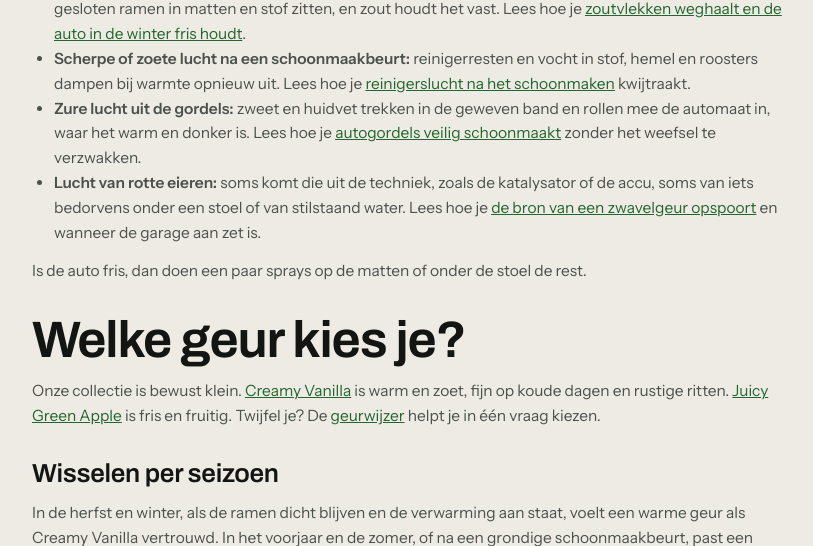
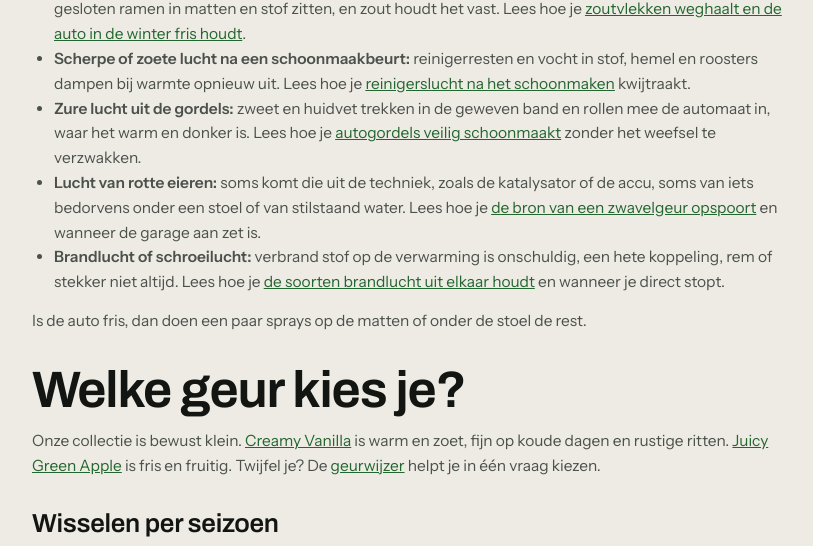
Before and after one commit to budgetbikeshopping-bit/tropicalfresh-theme, a WordPress theme: template page-autoparfum.php in a window 1280 px wide. Shown: the part 2260-2806 px from the top of the page, without its empty margins (228-1041 px from the left). Run offline with PHP 8.4 and a stand-in for WordPress, Linux system fonts and the light colour scheme; the site name, menu and one post (Sample post) are stand-ins, and other content is empty; some libraries are stand-ins or nearby versions.

Commit message:
Pijler: hub-bullet brandlucht + Verder lezen item 42 (brandlucht in de auto, 1884)
Co-Authored-By: Claude Fable 5.2 <noreply@anthropic.com>

```diff
--- a/page-autoparfum.php
+++ b/page-autoparfum.php
@@ -136,6 +136,7 @@ foreach ( $sim_products as $p ) {
 				<li><strong>Scherpe of zoete lucht na een schoonmaakbeurt:</strong> reinigerresten en vocht in stof, hemel en roosters dampen bij warmte opnieuw uit. Lees hoe je <a href="<?php echo esc_url( home_url( '/autoparfum/auto-ruikt-chemisch-na-schoonmaken/' ) ); ?>">reinigerslucht na het schoonmaken</a> kwijtraakt.</li>
 				<li><strong>Zure lucht uit de gordels:</strong> zweet en huidvet trekken in de geweven band en rollen mee de automaat in, waar het warm en donker is. Lees hoe je <a href="<?php echo esc_url( home_url( '/autoparfum/autogordels-schoonmaken-geur/' ) ); ?>">autogordels veilig schoonmaakt</a> zonder het weefsel te verzwakken.</li>
 				<li><strong>Lucht van rotte eieren:</strong> soms komt die uit de techniek, zoals de katalysator of de accu, soms van iets bedorvens onder een stoel of van stilstaand water. Lees hoe je <a href="<?php echo esc_url( home_url( '/autoparfum/rotte-eieren-lucht-auto-zwavelgeur/' ) ); ?>">de bron van een zwavelgeur opspoort</a> en wanneer de garage aan zet is.</li>
+				<li><strong>Brandlucht of schroeilucht:</strong> verbrand stof op de verwarming is onschuldig, een hete koppeling, rem of stekker niet altijd. Lees hoe je <a href="<?php echo esc_url( home_url( '/autoparfum/brandlucht-in-auto-schroeilucht-oorzaken/' ) ); ?>">de soorten brandlucht uit elkaar houdt</a> en wanneer je direct stopt.</li>
 			</ul>
 			<p>Is de auto fris, dan doen een paar sprays op de matten of onder de stoel de rest.</p>
 
@@ -228,6 +229,7 @@ foreach ( $sim_products as $p ) {
 				<li><a href="<?php echo esc_url( home_url( '/autoparfum/auto-ruikt-chemisch-na-schoonmaken/' ) ); ?>">Auto ruikt chemisch na schoonmaken: zo verdwijnt de reinigerslucht</a>. Waar de scherpe of zoete lucht vandaan komt, residu naspoelen, alles drogen, de ventilatie doorblazen en pas daarna een lichte spray.</li>
 				<li><a href="<?php echo esc_url( home_url( '/autoparfum/autogordels-schoonmaken-geur/' ) ); ?>">Autogordels schoonmaken: geur en vuil uit veiligheidsgordels halen</a>. Waarom de band gaat ruiken, wat je nooit mag gebruiken, reinigen met een mild sopje, naspoelen, volledig laten drogen en de automaat schoon laten oprollen.</li>
 				<li><a href="<?php echo esc_url( home_url( '/autoparfum/rotte-eieren-lucht-auto-zwavelgeur/' ) ); ?>">Rotte eierenlucht in de auto: oorzaken van zwavelgeur en wat je doet</a>. Techniek of interieur onderscheiden, katalysator en accu naar de garage, bedorven resten en stilstaand water opsporen, reinigen, drogen en ventileren.</li>
+				<li><a href="<?php echo esc_url( home_url( '/autoparfum/brandlucht-in-auto-schroeilucht-oorzaken/' ) ); ?>">Brandlucht in de auto: oorzaken van schroeilucht en wat je doet</a>. Wanneer je direct stopt, zes soorten schroeilucht herkennen, de bron opsporen en de geur daarna uit textiel, hemelbekleding en ventilatie halen.</li>
 			</ul>
 		</div>
 	</div>
```
